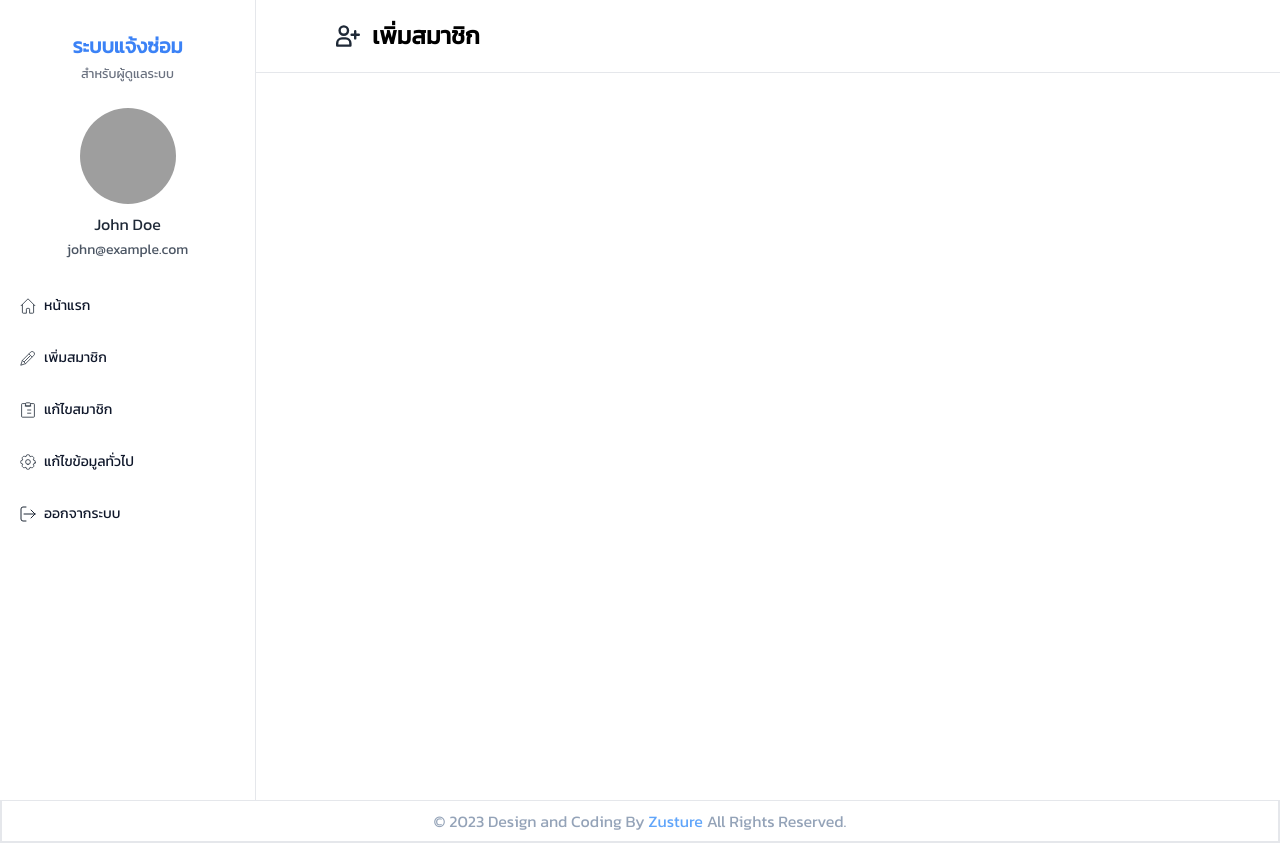
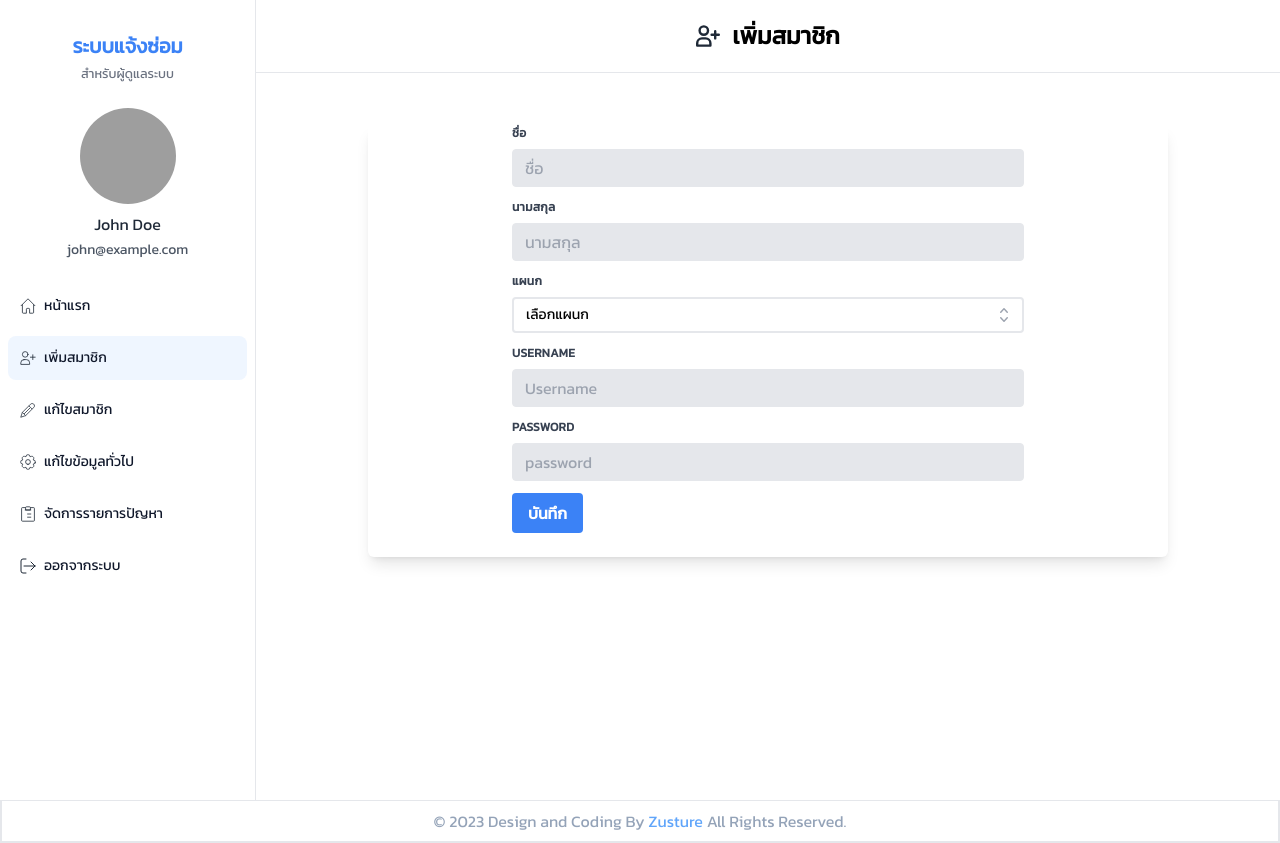
Before and after one commit to danunaise/Repair-system, a Next.js app: page /addUser in a window 1280 px wide. Built offline with nearby package versions, Linux system fonts and the light colour scheme; grey boxes are pictures that could not be loaded.

Commit message:
addUserpage

```diff
--- a/app/(admin)/addUser/page.tsx
+++ b/app/(admin)/addUser/page.tsx
@@ -1,17 +1,116 @@
-import React from 'react';
+"use client";
+import React, {Fragment, useState} from 'react';
 import Sidebar from "@/app/components/sidebar_admin/Sidebar";
+import {Listbox, Transition} from "@headlessui/react";
+import {CheckIcon, ChevronUpDownIcon} from "@heroicons/react/20/solid";
 
-
+const people = [
+    { name: 'เลือกแผนก' },
+    { name: 'แผนกการตลาด' },
+    { name: 'แผนกขาย' },
+    { name: 'แผนกบุคคล' },
+    { name: 'แผนกบัญชี/การเงิน' },
+    { name: 'แผนกไอที' },
+]
 const addUserPage = () => {
+    const [selected, setSelected] = useState(people[0])
     return (
-        <div className="flex">
+        <div className="flex h-screen">
             <Sidebar />
-            <main className="flex-grow">
-                <div className="flex items-center pl-20 border-1 border-b py-3">
+            <main className="w-full flex-grow">
+                <div className="flex items-center justify-center border-1 border-b py-3">
                     <svg className="w-6 h-6 text-gray-800" aria-hidden="true" xmlns="http://www.w3.org/2000/svg" fill="none" viewBox="0 0 20 18">
                         <path stroke="currentColor" strokeLinecap="round" strokeLinejoin="round" strokeWidth="2" d="M13 8h6m-3 3V5m-6-.5a3.5 3.5 0 1 1-7 0 3.5 3.5 0 0 1 7 0ZM5 11h3a4 4 0 0 1 4 4v2H1v-2a4 4 0 0 1 4-4Z"/>
                     </svg>
                     <span className="text-2xl font-bold ml-3 my-2">เพิ่มสมาชิก</span>
+                </div>
+                <div className="flex items-center justify-center w-full mt-10 py-3">
+                    <div className="card bg-white flex justify-center w-[800px] px-5 shadow-lg rounded-md">
+                    <form className="w-full max-w-lg">
+                        <div className="flex flex-wrap -mx-3 mb-6">
+                            <div className="w-full px-3">
+                                <label htmlFor={"fname"} className="block uppercase tracking-wide text-gray-700 text-xs font-bold mb-2">ชื่อ</label>
+                                <input id={"fname"} name={"fname"}
+                                       type={"text"} placeholder={"ชื่อ"} required
+                                       className="appearance-none block w-full bg-gray-200 text-gray-700 border
+                                       border-gray-200 rounded py-2 px-3 mb-3 leading-tight focus:outline-none focus:bg-white"
+                                />
+                                <label htmlFor={"lname"} className="block uppercase tracking-wide text-gray-700 text-xs font-bold mb-2">นามสกุล</label>
+                                <input id={"lname"} name={"lname"}
+                                       type={"text"} placeholder={"นามสกุล"} required
+                                       className="appearance-none block w-full bg-gray-200 text-gray-700 border
+                                       border-gray-200 rounded py-2 px-3 mb-3 leading-tight focus:outline-none focus:bg-white"
+                                />
+                                <Listbox value={selected} onChange={setSelected}>
+                                    <Listbox.Label className="block uppercase tracking-wide text-gray-700 text-xs font-bold mb-2">แผนก</Listbox.Label>
+                                    <div id={"department"} className="flex-1 relative mt-1 block">
+                                        <Listbox.Button className="relative w-full cursor-default rounded bg-white py-1.5 pl-3 pr-10 text-left border-2 focus:outline-none focus-visible:border-indigo-500 focus-visible:ring-2 focus-visible:ring-white focus-visible:ring-opacity-75 focus-visible:ring-offset-2 focus-visible:ring-offset-orange-300 sm:text-sm">
+                                            <span className="block truncate">{selected.name}</span>
+                                            <span className="pointer-events-none absolute inset-y-0 right-0 flex items-center pr-2">
+                                                <ChevronUpDownIcon
+                                                    className="h-5 w-5 text-gray-400"
+                                                    aria-hidden="true"
+                                                />
+                                            </span>
+                                        </Listbox.Button>
+                                        <Transition
+                                            as={Fragment}
+                                            leave="transition ease-in duration-100"
+                                            leaveFrom="opacity-100"
+                                            leaveTo="opacity-0"
+                                        >
+                                            <Listbox.Options className="absolute mt-1 max-h-60 w-full overflow-auto rounded-md bg-white py-1 text-base shadow-lg ring-1 ring-black ring-opacity-5 focus:outline-none sm:text-sm">
+                                                {people.map((person, personIdx) => (
+                                                    <Listbox.Option
+                                                        key={personIdx}
+                                                        className={({ active }) =>
+                                                            `relative cursor-default select-none py-2 pl-10 pr-4 ${
+                                                                active ? 'bg-slate-100 text-slate-900' : 'text-gray-900'
+                                                            }`
+                                                        }
+                                                        value={person}
+                                                    >
+                                                        {({ selected }) => (
+                                                            <>
+                                                                <span
+                                                                    className={`block truncate ${
+                                                                        selected ? 'font-medium' : 'font-normal'
+                                                                    }`}
+                                                                >
+                                                                    {person.name}
+                                                                </span>
+                                                                { selected ? (
+                                                                    <span className="absolute inset-y-0 left-0 flex items-center pl-3 text-blue-600">
+                                                                        <CheckIcon className="h-5 w-5" aria-hidden="true" />
+                                                                    </span>
+                                                                ) : null}
+                                                            </>
+                                                        )}
+                                                    </Listbox.Option>
+                                                ))}
+                                            </Listbox.Options>
+                                        </Transition>
+                                    </div>
+                                </Listbox>
+                                <label htmlFor={"Username"} className="block uppercase tracking-wide text-gray-700 mt-3 text-xs font-bold mb-2">Username</label>
+                                <input id={"Username"} name={"Username"}
+                                       type={"text"} placeholder={"Username"} required
+                                       className="appearance-none block w-full bg-gray-200 text-gray-700 border
+                                       border-gray-200 rounded py-2 px-3 mb-3 leading-tight focus:outline-none focus:bg-white"
+                                />
+                                <label htmlFor={"password"} className="block uppercase tracking-wide text-gray-700 text-xs font-bold mb-2">password</label>
+                                <input id={"password"} name={"password"}
+                                       type={"text"} placeholder={"password"} required
+                                       className="appearance-none block w-full bg-gray-200 text-gray-700 border
+                                       border-gray-200 rounded py-2 px-3 mb-3 leading-tight focus:outline-none focus:bg-white"
+                                />
+                                <button type="submit" className="bg-blue-500 hover:bg-blue-700 text-white font-bold py-2 px-4 rounded focus:outline-none focus:shadow-outline">
+                                    บันทึก
+                                </button>
+                            </div>
+                        </div>
+                    </form>
+                    </div>
                 </div>
             </main>
         </div>
--- a/app/components/sidebar_admin/Sidebar.tsx
+++ b/app/components/sidebar_admin/Sidebar.tsx
@@ -9,33 +9,40 @@ const Sidebar = (props: Props) => {
     const Navlink = [
         {
             name: "หน้าแรก",
-            path: "/",
+            path: "/dashboard",
             icon: <svg className="w-4 h-4 text-gray-800" aria-hidden="true" xmlns="http://www.w3.org/2000/svg" fill="none" viewBox="0 0 20 20">
                 <path stroke="currentColor" d="M3 8v10a1 1 0 0 0 1 1h4v-5a1 1 0 0 1 1-1h2a1 1 0 0 1 1 1v5h4a1 1 0 0 0 1-1V8M1 10l9-9 9 9"/>
             </svg>
         },
         {
             name: "เพิ่มสมาชิก",
-            path: "/report",
+            path: "/addUser",
+            icon: <svg className="w-4 h-4 text-gray-800" aria-hidden="true" xmlns="http://www.w3.org/2000/svg" fill="none" viewBox="0 0 20 18">
+                <path stroke="currentColor" strokeLinecap="round" strokeLinejoin="round" strokeWidth="1" d="M13 8h6m-3 3V5m-6-.5a3.5 3.5 0 1 1-7 0 3.5 3.5 0 0 1 7 0ZM5 11h3a4 4 0 0 1 4 4v2H1v-2a4 4 0 0 1 4-4Z"/>
+            </svg>
+        },
+        {
+            name: "แก้ไขสมาชิก",
+            path: "/editUser",
             icon: <svg className="w-4 h-4 text-gray-800" aria-hidden="true" xmlns="http://www.w3.org/2000/svg" fill="none" viewBox="0 0 21 21">
                 <path stroke="currentColor" d="M7.418 17.861 1 20l2.139-6.418m4.279 4.279 10.7-10.7a3.027 3.027 0 0 0-2.14-5.165c-.802 0-1.571.319-2.139.886l-10.7 10.7m4.279 4.279-4.279-4.279m2.139 2.14 7.844-7.844m-1.426-2.853 4.279 4.279"/>
             </svg>
         },
         {
-            name: "แก้ไขสมาชิก",
-            path: "/trace",
-            icon: <svg className="w-4 h-4 text-gray-800" aria-hidden="true" xmlns="http://www.w3.org/2000/svg" width="18" height="20" fill="none" viewBox="0 0 18 20">
-                <path stroke="currentColor" d="M12 2h4a1 1 0 0 1 1 1v15a1 1 0 0 1-1 1H2a1 1 0 0 1-1-1V3a1 1 0 0 1 1-1h4m6 0v3H6V2m6 0a1 1 0 0 0-1-1H7a1 1 0 0 0-1 1M5 5h8m-5 5h5m-8 0h.01M5 14h.01M8 14h5"/>
-            </svg>
-        },
-        {
             name: "แก้ไขข้อมูลทั่วไป",
-            path: "/trace",
+            path: "/edit",
             icon: <svg className="w-4 h-4 text-gray-800" aria-hidden="true" xmlns="http://www.w3.org/2000/svg" fill="none" viewBox="0 0 20 20">
                 <g stroke="currentColor" strokeLinecap="round" strokeLinejoin="round" strokeWidth="1">
                     <path d="M19 11V9a1 1 0 0 0-1-1h-.757l-.707-1.707.535-.536a1 1 0 0 0 0-1.414l-1.414-1.414a1 1 0 0 0-1.414 0l-.536.535L12 2.757V2a1 1 0 0 0-1-1H9a1 1 0 0 0-1 1v.757l-1.707.707-.536-.535a1 1 0 0 0-1.414 0L2.929 4.343a1 1 0 0 0 0 1.414l.536.536L2.757 8H2a1 1 0 0 0-1 1v2a1 1 0 0 0 1 1h.757l.707 1.707-.535.536a1 1 0 0 0 0 1.414l1.414 1.414a1 1 0 0 0 1.414 0l.536-.535L8 17.243V18a1 1 0 0 0 1 1h2a1 1 0 0 0 1-1v-.757l1.707-.708.536.536a1 1 0 0 0 1.414 0l1.414-1.414a1 1 0 0 0 0-1.414l-.535-.536.707-1.707H18a1 1 0 0 0 1-1Z"/>
                     <path d="M10 13a3 3 0 1 0 0-6 3 3 0 0 0 0 6Z"/>
                 </g>
+            </svg>
+        },
+        {
+            name: "จัดการรายการปัญหา",
+            path: "/trace",
+            icon: <svg className="w-4 h-4 text-gray-800" aria-hidden="true" xmlns="http://www.w3.org/2000/svg" width="18" height="20" fill="none" viewBox="0 0 18 20">
+                <path stroke="currentColor" d="M12 2h4a1 1 0 0 1 1 1v15a1 1 0 0 1-1 1H2a1 1 0 0 1-1-1V3a1 1 0 0 1 1-1h4m6 0v3H6V2m6 0a1 1 0 0 0-1-1H7a1 1 0 0 0-1 1M5 5h8m-5 5h5m-8 0h.01M5 14h.01M8 14h5"/>
             </svg>
         },
         {
```
